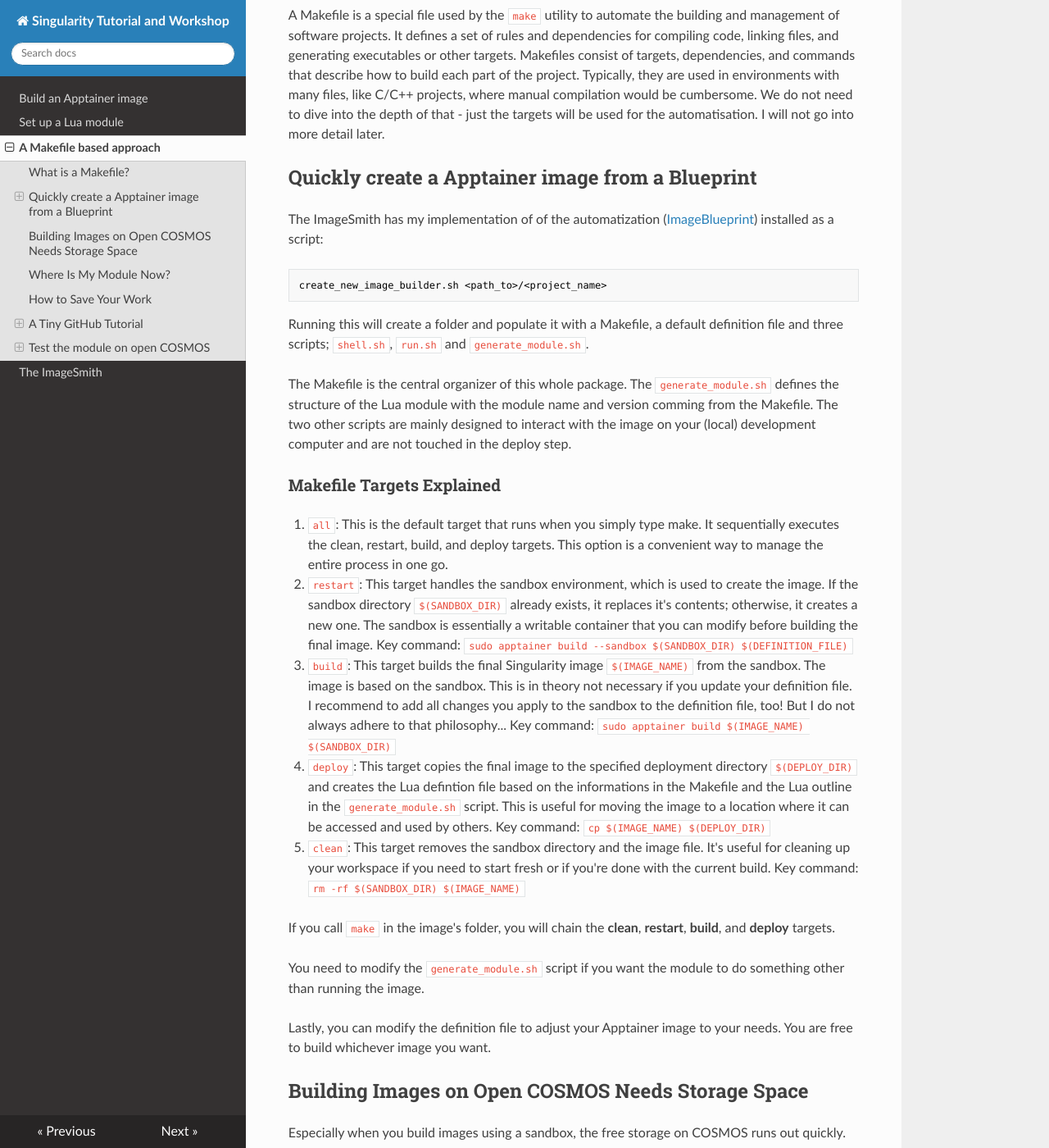
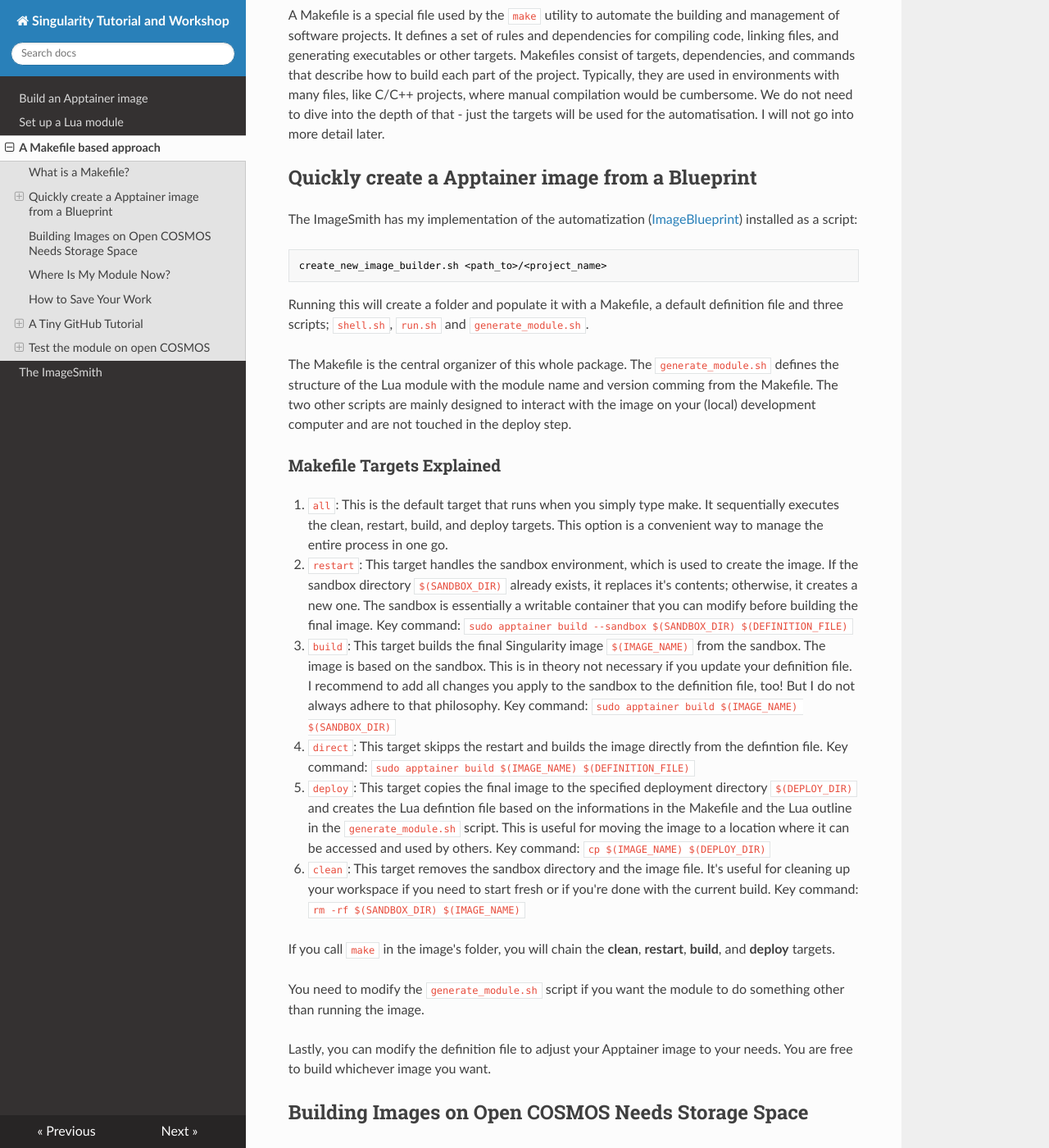
Before and after one commit to stela2502/Singularity_Tutorial, an MkDocs documentation site: the page built from docs/AMakefileBasedApproach.md, in a window 1280 px wide and 1400 px high, scrolled down 609 px. Shown: the whole window at 82% size. Built offline with MkDocs 1.6.1, drawn with Linux system fonts in a browser that asks for light colours; nearby versions of some CDN libraries.

Commit message:
some changes.

````diff
--- a/docs/AMakefileBasedApproach.md
+++ b/docs/AMakefileBasedApproach.md
@@ -15,7 +15,7 @@ A Makefile is a special file used by the ``make`` utility to automate the buildi
 
 ## Quickly create a Apptainer image from a Blueprint
 
-The ImageSmith has my implementation of of the automatization ([ImageBlueprint](https://github.com/stela2502/ImageBlueprint)) installed as a script:
+The ImageSmith has my implementation of the automatization ([ImageBlueprint](https://github.com/stela2502/ImageBlueprint)) installed as a script:
 
 ```bash
 create_new_image_builder.sh <path_to>/<project_name>
@@ -35,14 +35,17 @@ The Makefile is the central organizer of this whole package. The ``generate_modu
         Key command: ``sudo apptainer build --sandbox $(SANDBOX_DIR) $(DEFINITION_FILE)``
 
    3. ``build``:
-    This target builds the final Singularity image ``$(IMAGE_NAME)`` from the sandbox. The image is based on the sandbox. This is in theory not necessary if you update your definition file. I recommend to add all changes you apply to the sandbox to the definition file, too! But I do not always adhere to that philosophy...
+    This target builds the final Singularity image ``$(IMAGE_NAME)`` from the sandbox. The image is based on the sandbox. This is in theory not necessary if you update your definition file. I recommend to add all changes you apply to the sandbox to the definition file, too! But I do not always adhere to that philosophy.
         Key command: ``sudo apptainer build $(IMAGE_NAME) $(SANDBOX_DIR)``
+   4. ``direct``:
+    This target skipps the restart and builds the image directly from the defintion file.
+        Key command: ``sudo apptainer build $(IMAGE_NAME) $(DEFINITION_FILE)``
 
-   4. ``deploy``:
+   5. ``deploy``:
     This target copies the final image to the specified deployment directory ``$(DEPLOY_DIR)`` and creates the Lua defintion file based on the informations in the Makefile and the Lua outline in the ``generate_module.sh`` script. This is useful for moving the image to a location where it can be accessed and used by others.
         Key command: ``cp $(IMAGE_NAME) $(DEPLOY_DIR)``
 
-   5. ``clean``:
+   6. ``clean``:
     This target removes the sandbox directory and the image file. It's useful for cleaning up your workspace if you need to start fresh or if you're done with the current build.
         Key command: ``rm -rf $(SANDBOX_DIR) $(IMAGE_NAME)``
 
````
